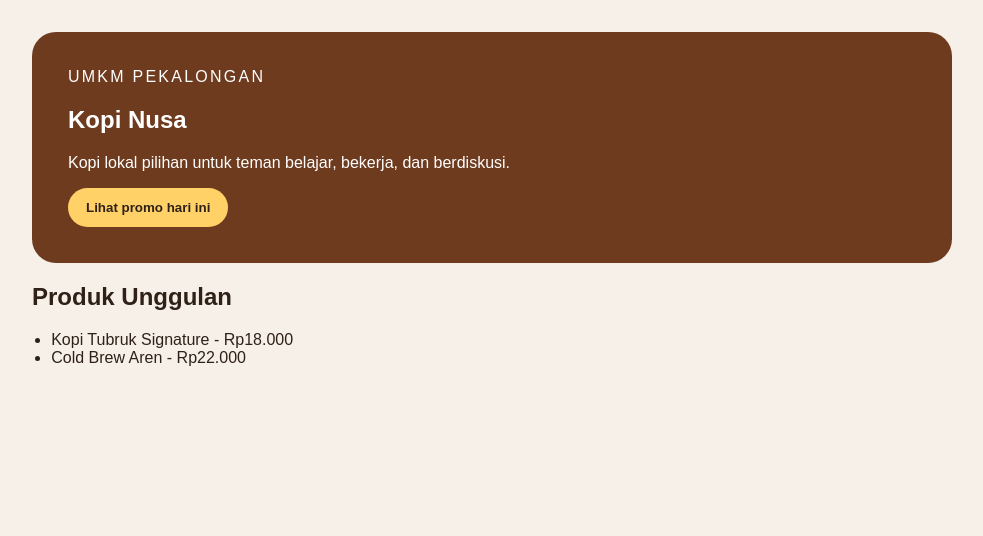
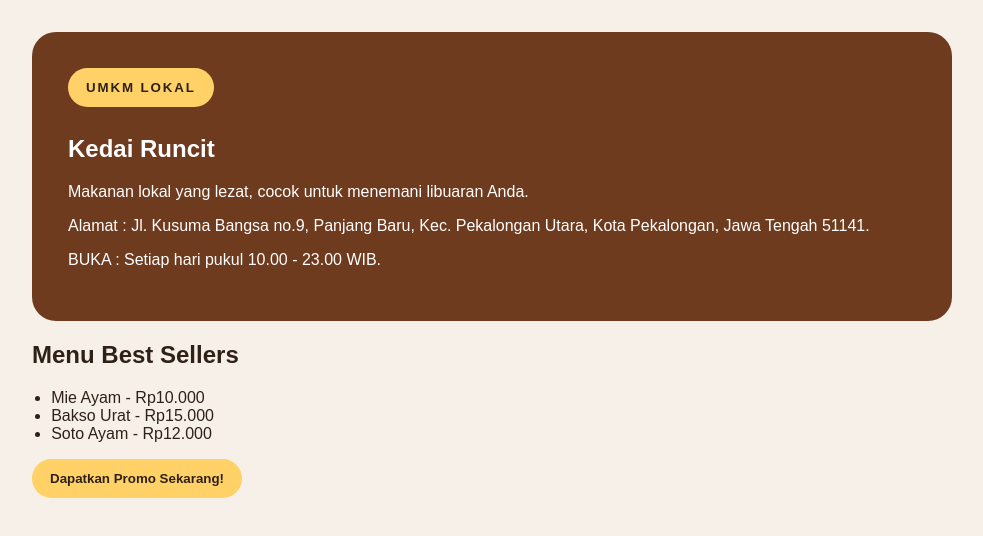
Before and after one commit to melindabilqis/website-umkm, a plain HTML site: page index.html in a window 1280 px wide. Shown: the whole page, without its empty margins (148-1131 px from the left). Drawn offline with Linux system fonts and the light colour scheme.

Commit message:
feat: tambah informasi lokasi UMKM

```diff
--- a/index.html
+++ b/index.html
@@ -3,24 +3,27 @@
   <head>
     <meta charset="utf-8" />
     <meta name="viewport" content="width=device-width, initial-scale=1" />
-    <title>Kopi Nusa - Website UMKM</title>
+    <title>Kedai Runcit - Website UMKM</title>
     <link rel="stylesheet" href="css/style.css" />
   </head>
   <body>
     <main class="page">
       <section class="hero">
-        <p class="eyebrow">UMKM Pekalongan</p>
-        <h1>Kopi Nusa</h1>
-        <p>Kopi lokal pilihan untuk teman belajar, bekerja, dan berdiskusi.</p>
-        <button id="promoButton" type="button">Lihat promo hari ini</button>
+        <button class="eyebrow">UMKM LOKAL</button>
+        <h1>Kedai Runcit</h1>
+        <p>Makanan lokal yang lezat, cocok untuk menemani libuaran Anda.</p>
+        <p>Alamat : Jl. Kusuma Bangsa no.9, Panjang Baru, Kec. Pekalongan Utara, Kota Pekalongan, Jawa Tengah 51141.</p>
+        <p>BUKA   : Setiap hari pukul 10.00 - 23.00 WIB.</p>
       </section>
 
       <section aria-labelledby="produk-title">
-        <h2 id="produk-title">Produk Unggulan</h2>
+        <h2 id="produk-title">Menu Best Sellers</h2>
         <ul class="products">
-          <li>Kopi Tubruk Signature - Rp18.000</li>
-          <li>Cold Brew Aren - Rp22.000</li>
+          <li>Mie Ayam - Rp10.000</li>
+          <li>Bakso Urat - Rp15.000</li>
+          <li>Soto Ayam - Rp12.000</li>
         </ul>
+        <button id="promoButton" type="button">Dapatkan Promo Sekarang!</button>
       </section>
     </main>
     <script src="js/script.js"></script>
--- a/js/script.js
+++ b/js/script.js
@@ -1,6 +1,15 @@
 const promoButton = document.querySelector("#promoButton");
 
 promoButton.addEventListener("click", () => {
-  promoButton.textContent = "Promo: Beli 2 gratis tester!";
+  promoButton.textContent = "Selamat Anda Mendapat Diskon 20%";
   console.log("Promo Kopi Nusa berhasil ditampilkan.");
 });
+
+// const informasiButton = document.querySelector("#informasi");
+
+// informasiButton.addEventListener("click", () => {
+//   informasiButton.textContent =
+//   "Alamat : Jl. Kusuma Bangsa no.9, Panjang Baru, Kec. Pekalongan Utara, Kota Pekalongan, Jawa Tengah 51141." +
+//   "\n" + "BUKA   : Setiap hari pukul 10.00 - 23.00 WIB.";
+//   console.log("Informasi gerai berhasil ditampilkan.");
+// });
```
